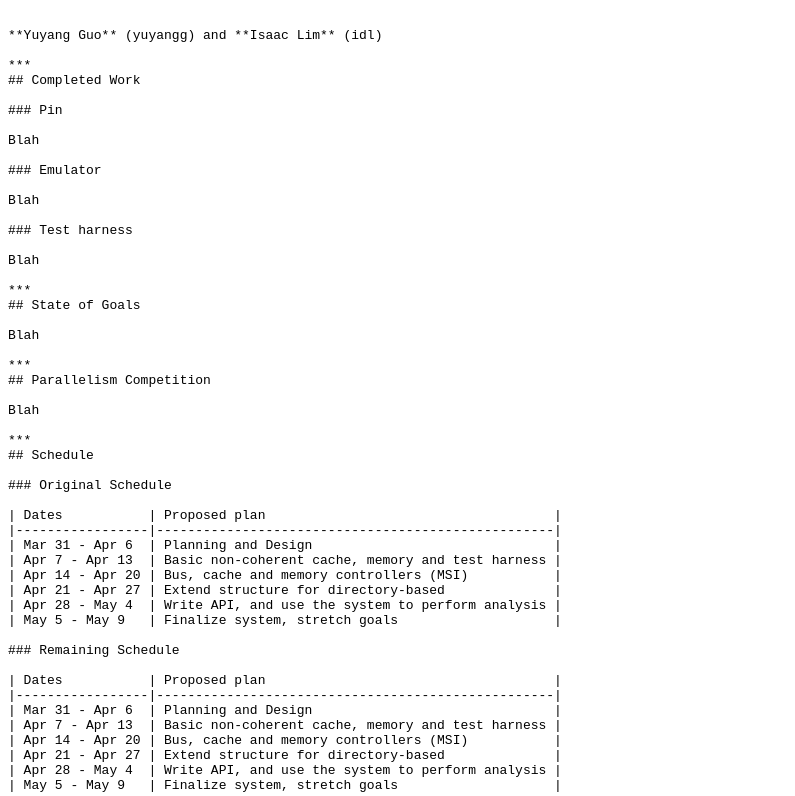
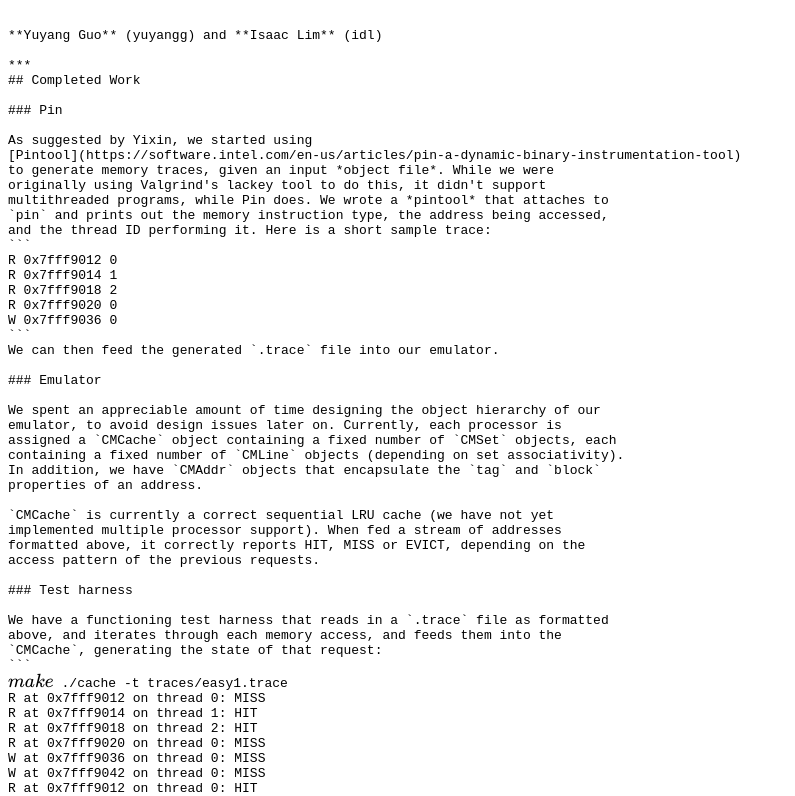
Before and after one commit to isaaclimdc/cachemulator, a plain HTML site: page site/checkpoint.html in a window 1280 px wide. Shown: the top 796 px of the page, without its empty margins (0-795 px from the left). Drawn offline with nearby package versions, Linux system fonts and the light colour scheme; some packages are replaced by stand-ins of ours.

Commit message:
Most of checkpoint done

````diff
--- a/site/checkpoint.html
+++ b/site/checkpoint.html
@@ -20,25 +20,79 @@
 
 ### Pin
 
-Blah
+As suggested by Yixin, we started using
+[Pintool](https://software.intel.com/en-us/articles/pin-a-dynamic-binary-instrumentation-tool)
+to generate memory traces, given an input *object file*. While we were
+originally using Valgrind's lackey tool to do this, it didn't support
+multithreaded programs, while Pin does. We wrote a *pintool* that attaches to
+`pin` and prints out the memory instruction type, the address being accessed,
+and the thread ID performing it. Here is a short sample trace:
+```
+R 0x7fff9012 0
+R 0x7fff9014 1
+R 0x7fff9018 2
+R 0x7fff9020 0
+W 0x7fff9036 0
+```
+We can then feed the generated `.trace` file into our emulator.
 
 ### Emulator
 
-Blah
+We spent an appreciable amount of time designing the object hierarchy of our
+emulator, to avoid design issues later on. Currently, each processor is
+assigned a `CMCache` object containing a fixed number of `CMSet` objects, each
+containing a fixed number of `CMLine` objects (depending on set associativity).
+In addition, we have `CMAddr` objects that encapsulate the `tag` and `block`
+properties of an address.
+
+`CMCache` is currently a correct sequential LRU cache (we have not yet
+implemented multiple processor support). When fed a stream of addresses
+formatted above, it correctly reports HIT, MISS or EVICT, depending on the
+access pattern of the previous requests.
 
 ### Test harness
 
-Blah
+We have a functioning test harness that reads in a `.trace` file as formatted
+above, and iterates through each memory access, and feeds them into the
+`CMCache`, generating the state of that request:
+```
+$ make
+$ ./cache -t traces/easy1.trace
+R at 0x7fff9012 on thread 0: MISS
+R at 0x7fff9014 on thread 1: HIT
+R at 0x7fff9018 on thread 2: HIT
+R at 0x7fff9020 on thread 0: MISS
+W at 0x7fff9036 on thread 0: MISS
+W at 0x7fff9042 on thread 0: MISS
+R at 0x7fff9012 on thread 0: HIT
+R at 0x7fff9012 on thread 1: HIT
+R at 0x7fff9036 on thread 0: HIT
+R at 0x4fff9012 on thread 2: MISS
+```
 
 ***
 ## State of Goals
 
-Blah
+We are doing OK with respect to our goals, though a little behind on schedule,
+as expected, due to the workload from all our classes. However, we expect to
+make good progress over the remaining weeks to stick to all our intended
+deliverables. These goals are:
+
+- Implement the bus controller and arbitrator
+- Fully implement the **MSI** coherence protocol
+- Then implement the **directory-based** protocol
+- Extend the test harness to be able to compare the two protocols
+- Allow a programmer to submit arbitrary multicore C++ code, extract its memory
+  trace, and run it on the emulator.
 
 ***
 ## Parallelism Competition
 
-Blah
+At this point in time, we plan to demo the *Cachemulator* running on arbitrary
+multicore C++ code, and being able to analyze its cache performance. We will
+also *fix* the input program trace, and switch between coherence protocols to
+show the difference between the two. We will also show graphs that we plotted
+beforehand, for a more quantitative analysis.
 
 ***
 ## Schedule
@@ -56,14 +110,19 @@ Blah
 
 ### Remaining Schedule
 
+We plan to pair-program all these tasks, since we work better together than
+in parallel (hehe).
+
 | Dates           | Proposed plan                                     |
 |-----------------|---------------------------------------------------|
-| Mar 31 - Apr 6  | Planning and Design                               |
-| Apr 7 - Apr 13  | Basic non-coherent cache, memory and test harness |
-| Apr 14 - Apr 20 | Bus, cache and memory controllers (MSI)           |
-| Apr 21 - Apr 27 | Extend structure for directory-based              |
-| Apr 28 - May 4  | Write API, and use the system to perform analysis |
-| May 5 - May 9   | Finalize system, stretch goals                    |
+| Apr 14 - Apr 17 | Test harness, and correct uniprocessor cache      |
+| Apr 18 - Apr 20 | Make uniprocessor cache robust                    |
+| Apr 21 - Apr 24 | Bus controller                                    |
+| Apr 25 - Apr 27 | Tie in bus controller to MSI protocol             |
+| Apr 28 - May 1  | Extend structure for directory-based              |
+| May 2 - May 4   | Use the system to perform analysis                |
+| May 5 - May 8   | Finalize system, stretch goals                    |
+| May 9           | Parallelism competition                           |
 
 </xmp></body>
 
````
